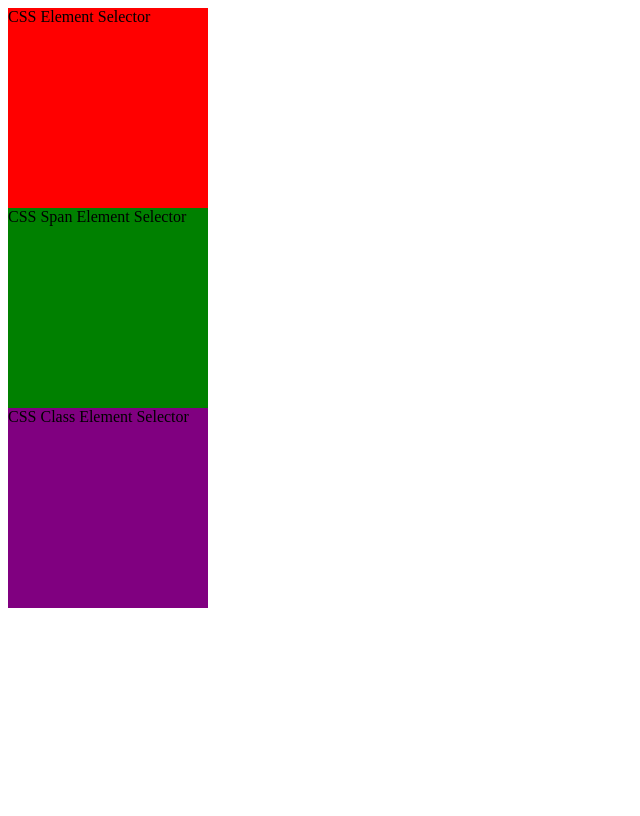
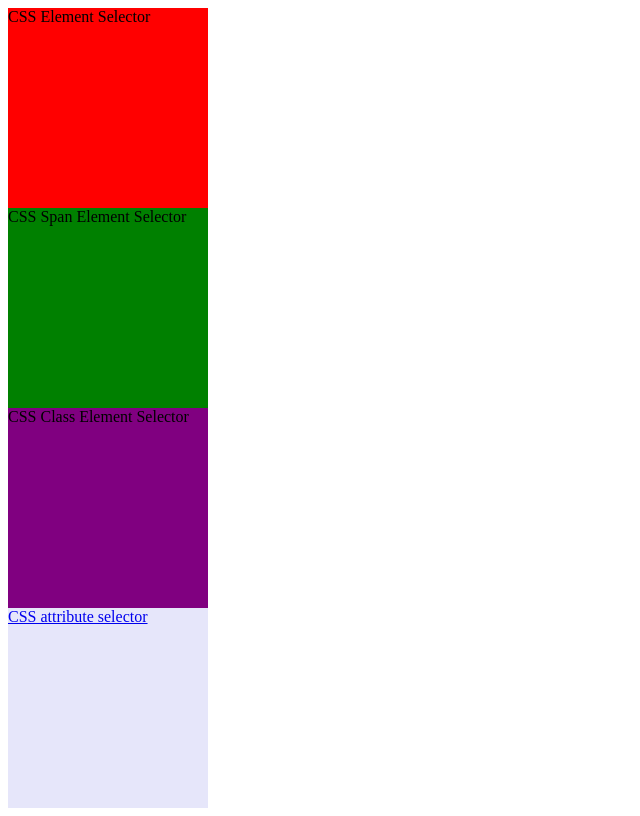
Before and after one commit to bk8238/css-selectors, a plain HTML site: page index.html in a window 1280 px wide. Shown: the whole page, without its empty margins (0-640 px from the left). Drawn offline with Linux system fonts and the light colour scheme.

Commit message:
attribute selector

```diff
--- a/index.html
+++ b/index.html
@@ -23,11 +23,20 @@
                 background-color: purple;
             }
 
+            a[href="https://www.google.ca"]{
+                display: block;
+                width: 200px;
+                height: 200px;
+                background-color: lavender;
+
+            }
+
         </style>
     </head>
     <body>
         <div>CSS Element Selector</div>
         <span id="a1">CSS Span Element Selector</span>
         <span class="b1">CSS Class Element Selector</span>
+        <a href="https://www.google.ca">CSS attribute selector</a>
     </body>
     </html>
```
